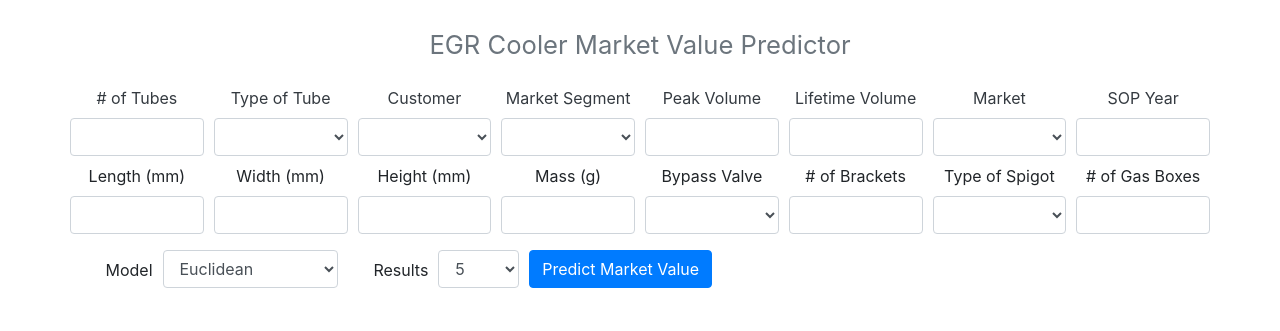
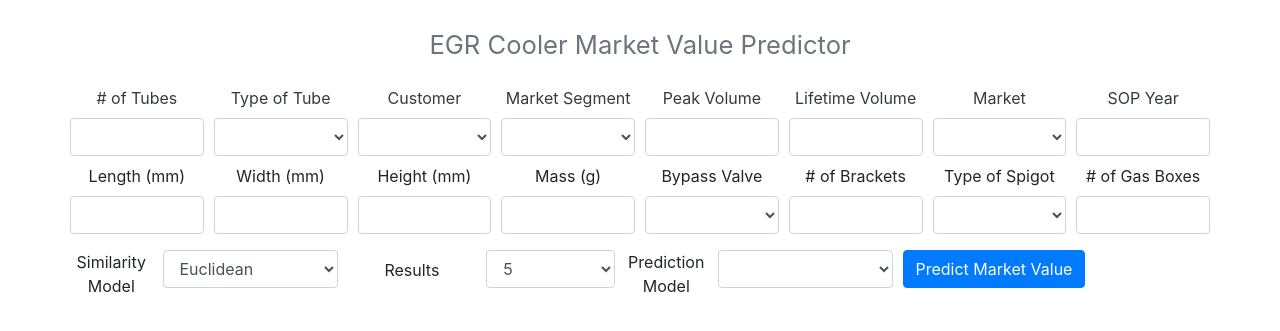
Before and after one commit to umanglathia/market-sensing, a Flask app: page /model in a window 1280 px wide. Shown: the part 56-387 px from the top of the page. Run offline with Flask 2, Linux system fonts and the light colour scheme; lists and menus that the app fills with data are empty; some libraries are stand-ins or nearby versions.

Commit message:
it's working right now

```diff
--- a/market-sensing/app.py
+++ b/market-sensing/app.py
@@ -22,6 +22,14 @@ trans = {
 	"boosting": "Boosting",
 	"mlpregressor": "MLP Regressor"
 }
+
+class NonValidatingSelectField(SelectField):
+    """
+    Attempt to make an open ended select  field that can accept dynamic
+    choices added by the browser.
+    """
+    def pre_validate(self, form):
+        pass
 
 class ModelForm(Form):
 	num_tubes = IntegerField("# of Tubes",
@@ -59,10 +67,12 @@ class ModelForm(Form):
 		('South America', 'South America'), ('China', 'China'), ('Korea', 'Korea'), ('Japan', 'Japan')])
 	sop_year = IntegerField("SOP Year",
 		[validators.optional()])
-	model = SelectField("Model",
+	sim_model = SelectField("Similarity Model",
 		choices=[('euclidean','Euclidean'),('manhattan','Manhattan'), ('cosine', 'Cosine')])
 	num_results = SelectField("Results",
 		choices=[('5', '5'),('10', '10')])
+	pred_model = SelectField("Prediction Model",
+		choices=[])
 
 class TestingForm(Form):
 	model_type = SelectField('Model Type',
@@ -119,19 +129,24 @@ def test(action):
 @app.route("/model", methods=['GET', 'POST'])
 def model():
 	form = ModelForm(request.form)
+	models = machine_learning.get_models()
+	form.pred_model.choices = [(c['id'], c['name']) for c in models]
+
 	if request.method == 'GET':
 		return render_template('form.html', **locals())
 
-	if request.method == 'POST' and form.validate():
+	if request.method == 'POST':
 		input_form = request.form
 		program = {}
 
 		for attr in parameters:
-			program[attr] = input_form.get(attr, "")
+			program[attr] = input_form.get(attr, '')
 
-		model = input_form.get('model', "")
-		num_results = int(input_form.get('num_results', ''))
-		quote, similar_list = machine_learning.predict_cooler(program, model, num_results)
+		s = input_form.get('sim_model', '')
+		r = int(input_form.get('num_results', ''))
+		p = input_form.get('pred_model', '')
+
+		quote, similar_list = machine_learning.predict_cooler(program, s, r, p)
 
 		return render_template('results.html', **locals())
 
--- a/market-sensing/model/machine_learning.py
+++ b/market-sensing/model/machine_learning.py
@@ -7,12 +7,12 @@ features_used = ['num_tubes', "tube_type", 'length', 'width', 'height', 'mass',
 		'num_brackets', 'spigot_type', 'num_gasboxes', 'peak_volume', 'lifetime_volume', 'customer',
 		'market_segment', 'market', 'sop_year']
 
-def predict_cooler(program_dict, model, num_results):
-	clf, model_type, parameter = save.load("model")
+def predict_cooler(program_dict, sim_model, num_results, pred_model):
+	clf, model_type, parameter = save.load("model", pred_model)
 	data = save.load("data")
 	cooler = data_input.create_program(program_dict, data)
 	quote = results.get_quote(cooler, clf, features_used)
-	scores = results.similarity(cooler, data, features_used, model)
+	scores = results.similarity(cooler, data, features_used, sim_model)
 	similar_list = results.sort_and_display(data, scores, num_results)
 
 	return quote, similar_list
@@ -40,6 +40,23 @@ def update_model(model_type, parameter):
 	clf, accuracy = create_model(model_type, parameter)
 	save.update("model", [clf, model_type, parameter])
 	return accuracy
+
+def get_models():
+	prefix = save.get_prefix("model")
+	versions = save.get_version(prefix)
+	models = []
+
+	for v in range(versions-1):
+		_, model_type, parameter = save.load("model", v+1)
+		new_model = {}
+		new_model['id'] = v+1
+		new_model['name'] = model_type.capitalize()
+		if parameter != "":
+			new_model['name'] += ", " + parameter
+		models.append(new_model)
+
+	return models
+
 
 def run_all():
 	prefix = save.get_prefix("model")
--- a/market-sensing/templates/form.html
+++ b/market-sensing/templates/form.html
@@ -74,19 +74,27 @@
 		</div>
 		<div class="form-row form-group mt-2">
 			<div class="col-lg-3 col-sm-6 form-row">
-				<div class="col-lg-4 col-sm-6 pt-2 text-lg-right text-xs-center">
-					{{ form.model.label }}
+				<div class="col-lg-4 col-sm-6 text-lg-center text-xs-center">
+					{{ form.sim_model.label }}
 				</div>
 				<div class="col-lg-8 col-sm-6">
-					{{ form.model(class="form-control") }}
+					{{ form.sim_model(class="form-control") }}
 				</div>
 			</div>
-			<div class="col-lg-2 col-sm-6 form-row">
-				<div class="col-sm-6 pt-2 text-lg-right text-xs-center">
+			<div class="col-lg-3 col-sm-6 form-row">
+				<div class="col-sm-6 pt-2 text-lg-center text-xs-center">
 					{{ form.num_results.label(class="m-0 align-bottom") }}
 				</div>
 				<div class="col-sm-6">
 					{{ form.num_results(class="form-control")}}
+				</div>
+			</div>
+			<div class="col-lg-3 col-sm-6 form-row">
+				<div class="col-lg-4 col-sm-6 text-lg-center text-xs-center">
+					{{ form.pred_model.label }}
+				</div>
+				<div class="col-lg-8 col-sm-6">
+					{{ form.pred_model(class="form-control") }}
 				</div>
 			</div>
 			<div class="col-lg-2 col-xs-12">
--- a/market-sensing/templates/run.html
+++ b/market-sensing/templates/run.html
@@ -14,7 +14,7 @@
 	<tbody>
 		{% for m, p, acc, values in results %}
 		<tr>
-			<th scope="row"> {{ m }}{% if p != None %}, {{ p }} {% endif %}
+			<th scope="row"> {{ m }}{% if p != "" %}, {{ p }} {% endif %}
 			</th>
 			<td> ${{ "%.2f" | format(acc) }} </td>
 			{% for value in values %}
```
Also changed, not shown: 2 other files.
